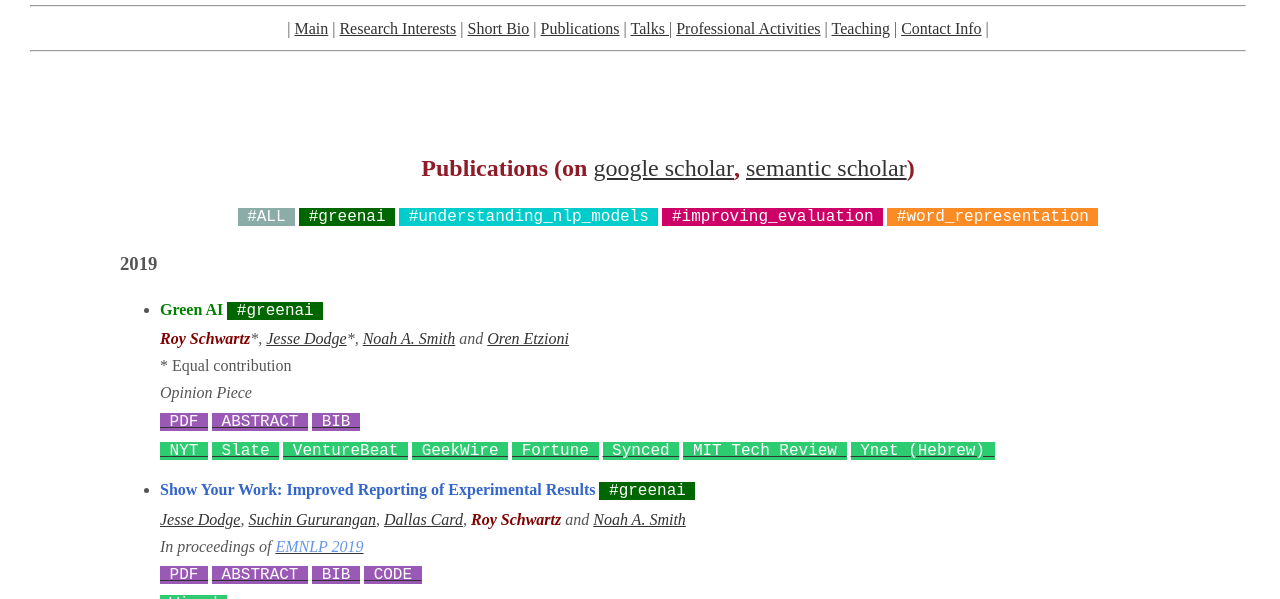
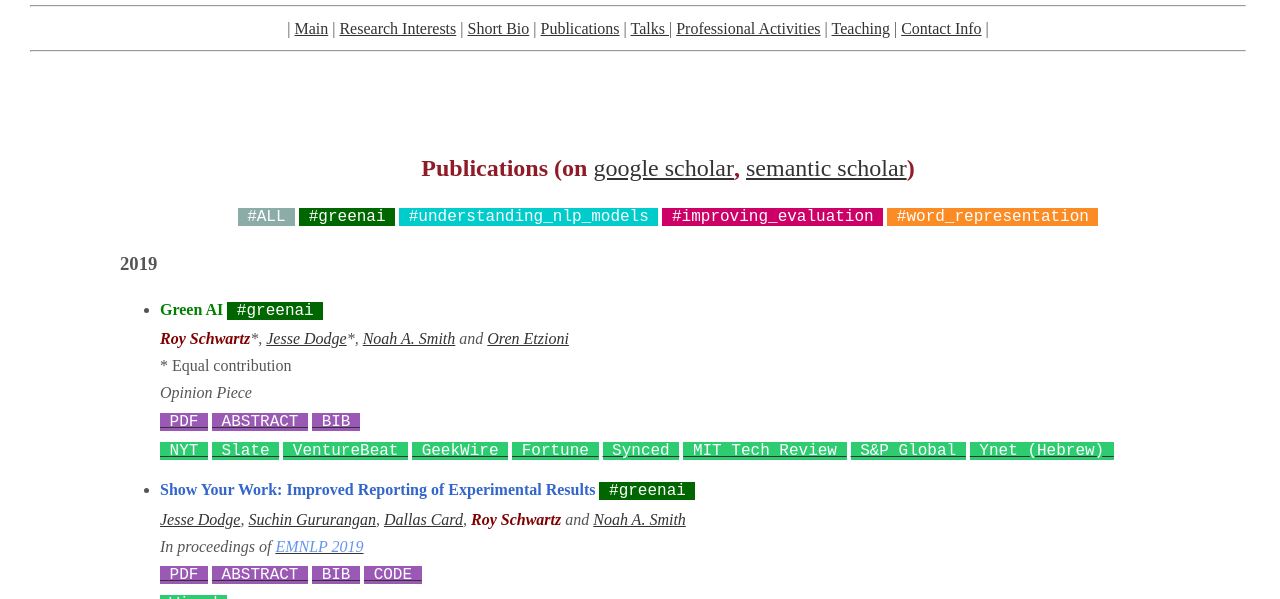
Before and after one commit to roys174/roys174.github.io, a plain HTML site: page publications.html in a window 1280 px wide. Shown: the part 201-800 px from the top of the page. Drawn offline with Linux system fonts and the light colour scheme.

Commit message:
S&P global

```diff
--- a/publications.html
+++ b/publications.html
@@ -79,6 +79,7 @@ PDF('https://arxiv.org/abs/1907.10597')
 <script>PRESS('Fortune', 'https://fortune.com/2019/07/30/artificial-intelligence-content-moderation/')</script>
 <script>PRESS('Synced', 'https://syncedreview.com/2019/07/31/greening-ai-new-ai2-initiative-promotes-model-efficiency/')</script>
 <script>PRESS('MIT Tech Review', 'https://www.technologyreview.com/f/614056/ai-research-has-an-environment-climate-toll/')</script>
+<script>PRESS('S&P Global', 'https://www.spglobal.com/marketintelligence/en/news-insights/trending/HyvwuXMO9YgqHfj7J6tGlA2')</script>
 <script>PRESS('Ynet (Hebrew)', 'https://www.ynet.co.il/articles/0,7340,L-5567808,00.html')</script>
 <div id="greenai_abstract" class="publications" style="display:none;">
 The computations required for deep learning research have been doubling every few months, resulting in an estimated 300,000x increase from 2012 to 2018 [2]. These computations have a surprisingly large carbon footprint [38]. Ironically, deep learning was inspired by the human brain, which is remarkably energy efficient. Moreover, the financial cost of the computations can make it difficult for academics, students, and researchers, in particular those from emerging economies, to engage in deep learning research.
```
